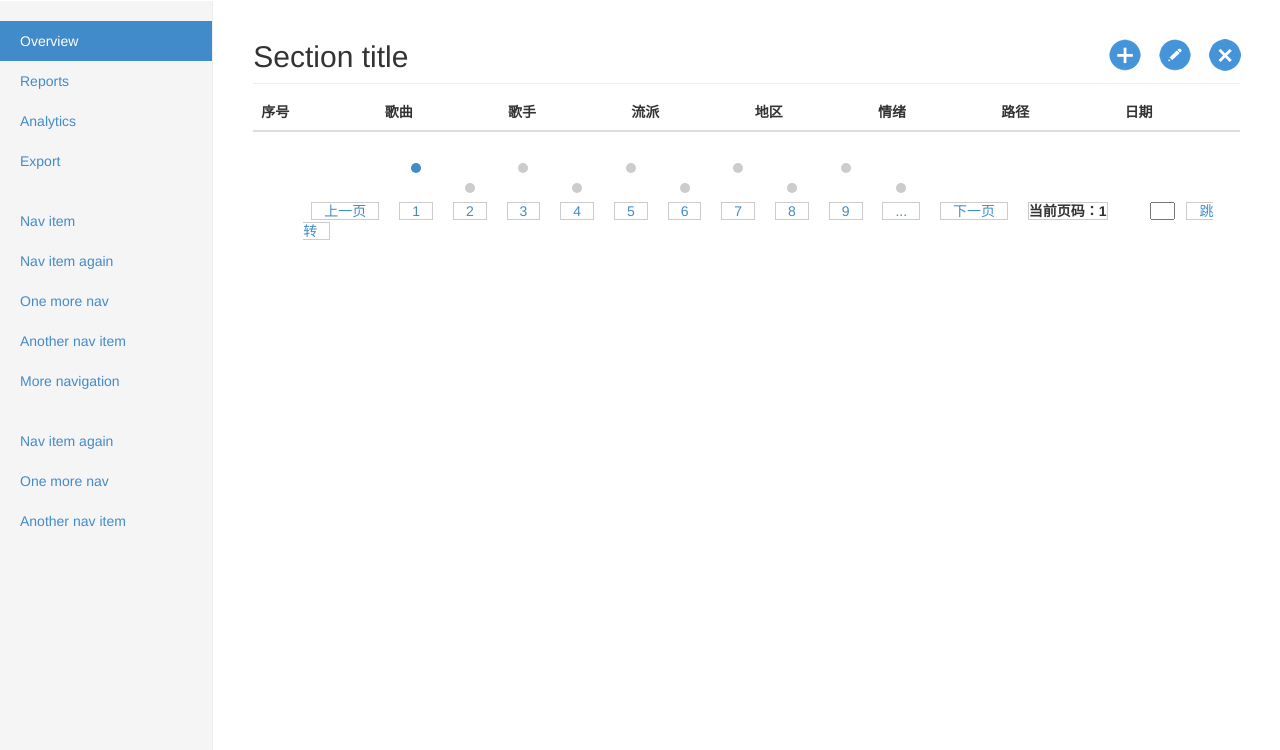
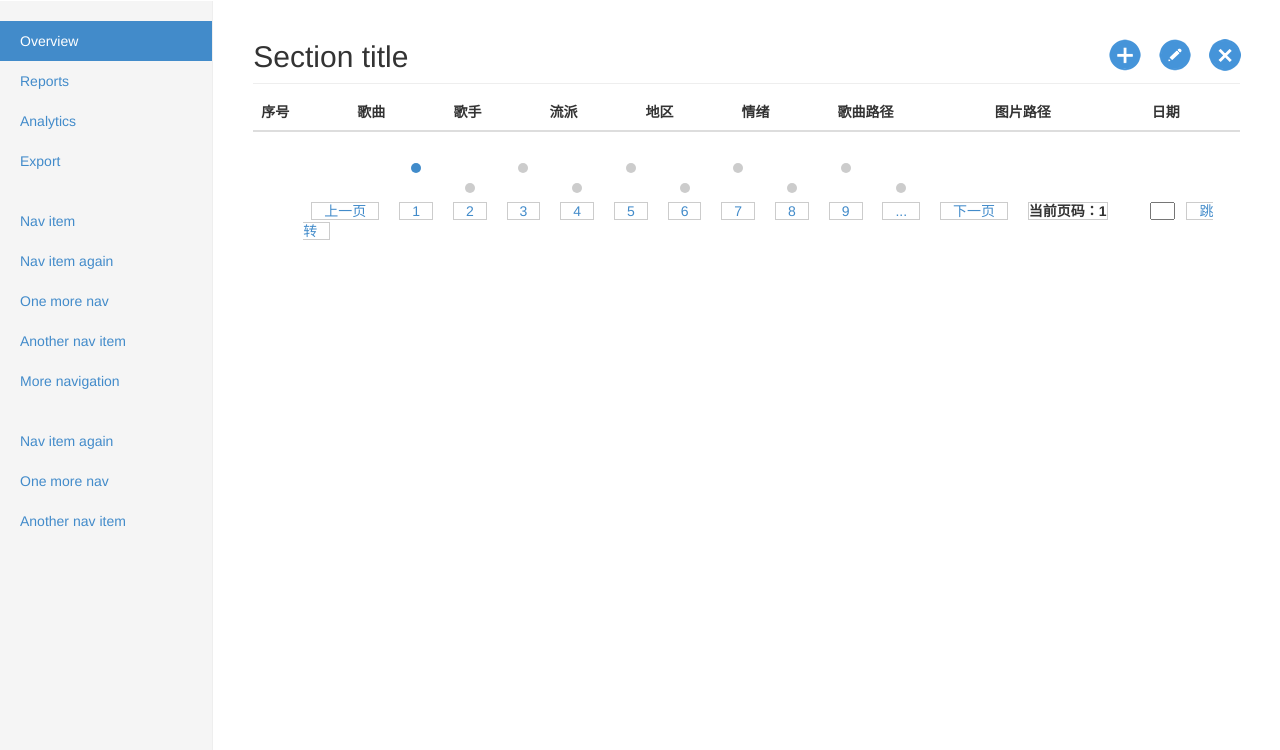
Before and after one commit to 321QNM/music_platform, a Python web app: template templates/adminindex.html in a window 1280 px wide. Shown: the part 50-800 px from the top of the page. Run offline with Jinja, Linux system fonts and the light colour scheme; the template is opened without the code that fills it, so the values that code supplies are empty.

Commit message:
在html中增加一列“图片路径”

```diff
--- a/templates/adminindex.html
+++ b/templates/adminindex.html
@@ -122,7 +122,8 @@
                   <th>流派</th>
                   <th>地区</th>
                   <th>情绪</th>
-                  <th>路径</th>
+                  <th>歌曲路径</th>
+                  <th>图片路径</th>
                   <th>日期</th>
                 </tr>
               </thead>
```
